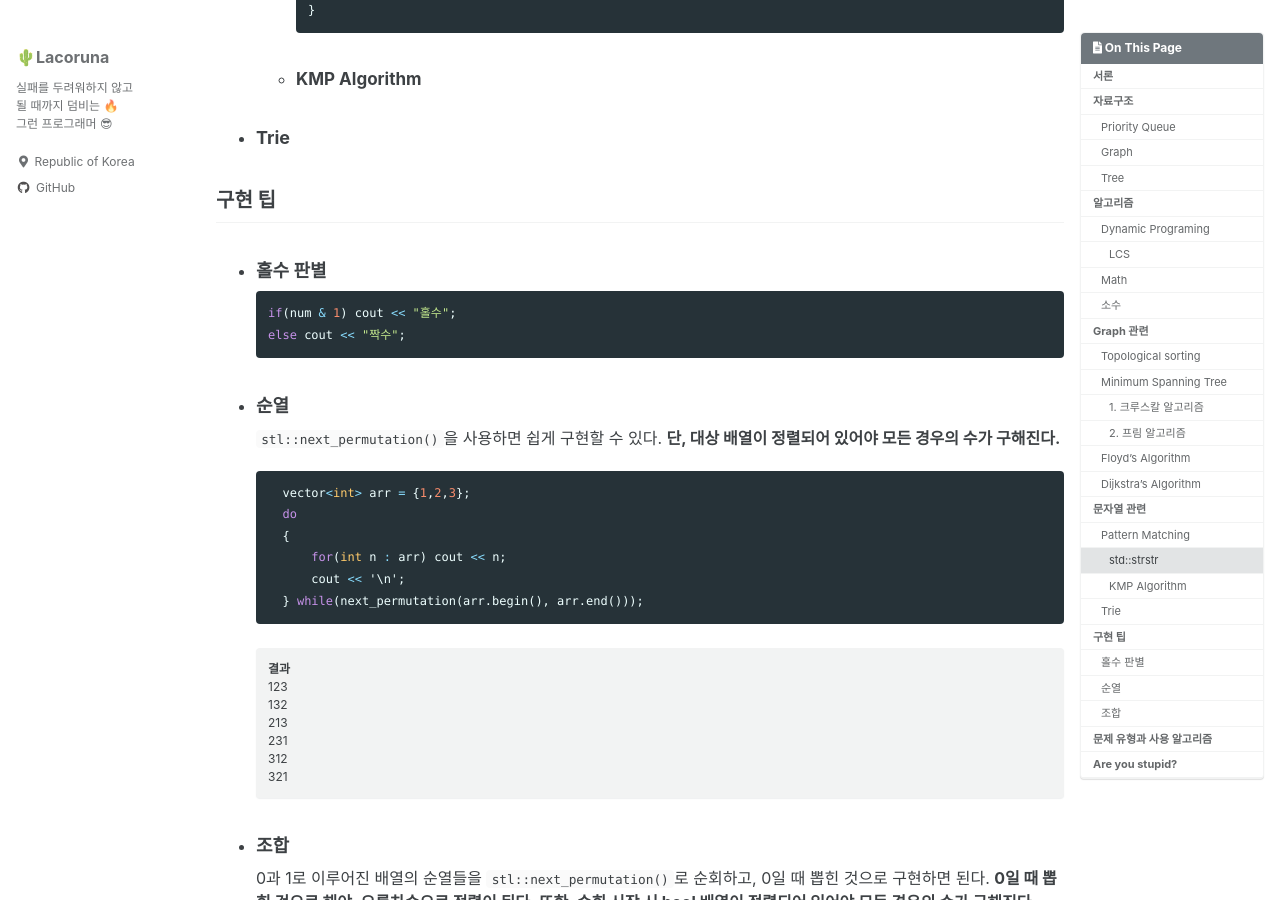
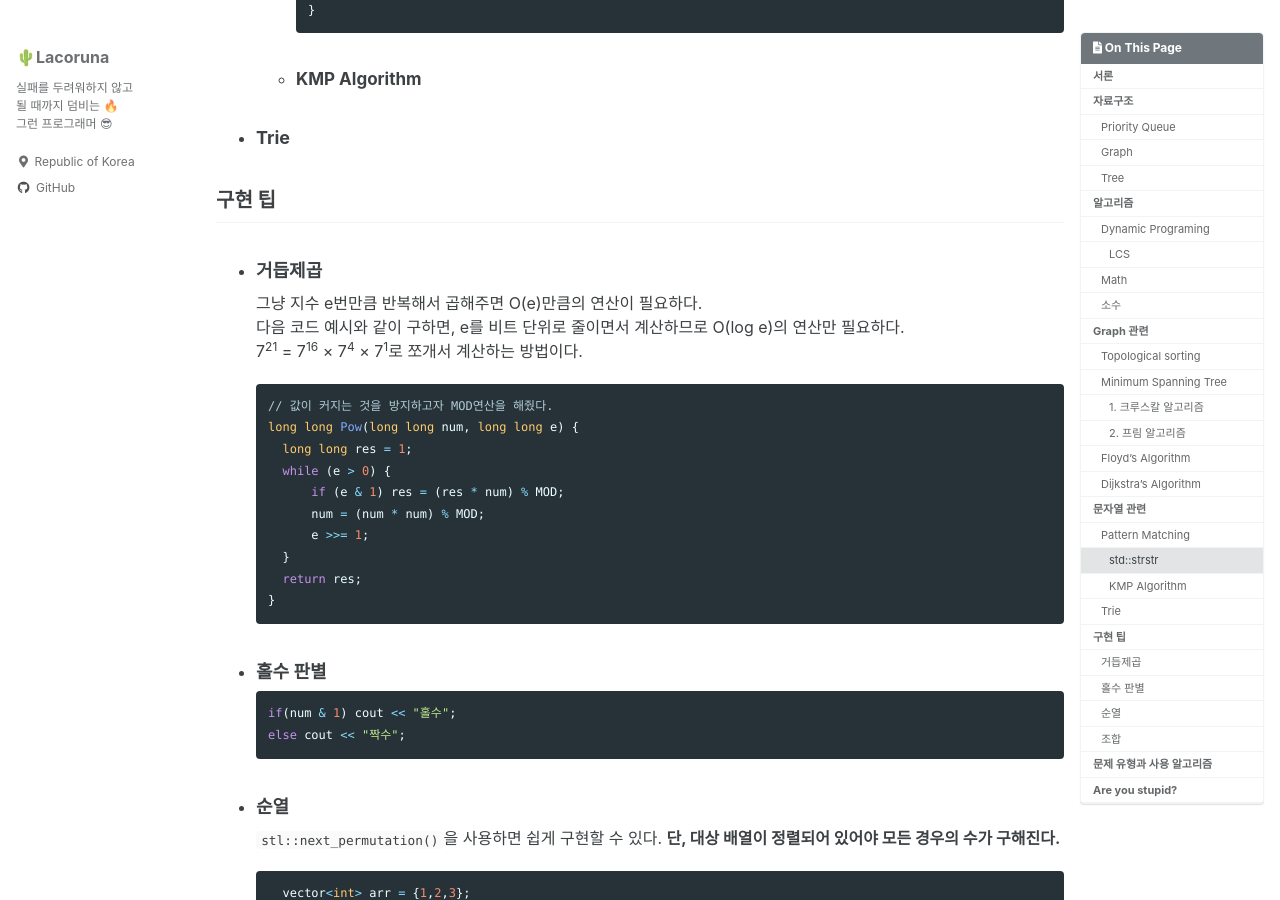
Before and after one commit to La-Coruna/La-Coruna.github.io, a Jekyll site: the page built from _posts/PS/2024-09-02-PS-summary.md, in a window 1280 px wide and 900 px high, scrolled down 5926 px. Built offline with Jekyll 4.4.1, drawn with Linux system fonts in a browser that asks for light colours; cached includes are drawn as plain includes.

Commit message:
[Edit][PS] 구현팁 - 거듭제곱 내용 추가

````diff
--- a/_posts/PS/2024-09-02-PS-summary.md
+++ b/_posts/PS/2024-09-02-PS-summary.md
@@ -227,6 +227,22 @@ std::priority_queue<int, std::vector<int>, std::greater<int>> minHeap;
 - ### Trie
 
 ## 구현 팁
+- ### 거듭제곱
+그냥 지수 e번만큼 반복해서 곱해주면 O(e)만큼의 연산이 필요하다.
+다음 코드 예시와 같이 구하면, e를 비트 단위로 줄이면서 계산하므로 O(log e)의 연산만 필요하다.
+7<sup>21</sup> = 7<sup>16</sup> × 7<sup>4</sup> × 7<sup>1</sup>로 쪼개서 계산하는 방법이다.
+```c++
+// 값이 커지는 것을 방지하고자 MOD연산을 해줬다.
+long long Pow(long long num, long long e) {
+    long long res = 1;
+    while (e > 0) {
+        if (e & 1) res = (res * num) % MOD;
+        num = (num * num) % MOD;
+        e >>= 1;
+    }
+    return res;
+}
+```
 - ### 홀수 판별
   ```cpp
   if(num & 1) cout << "홀수";
````
